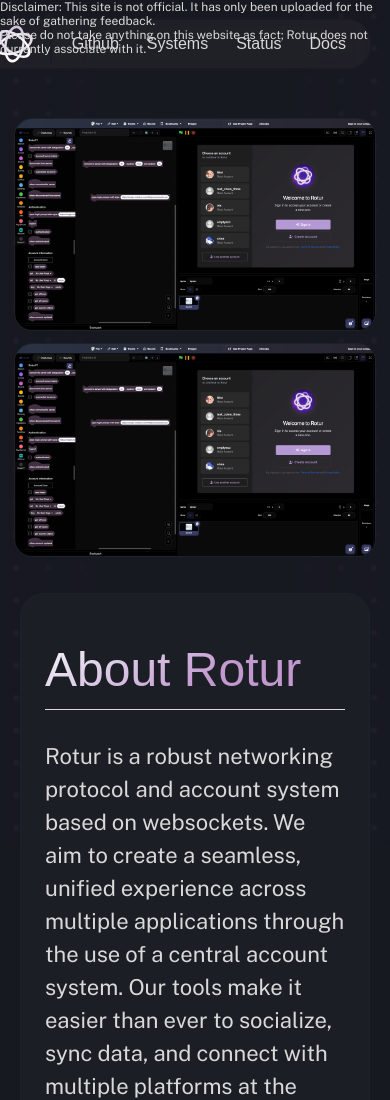
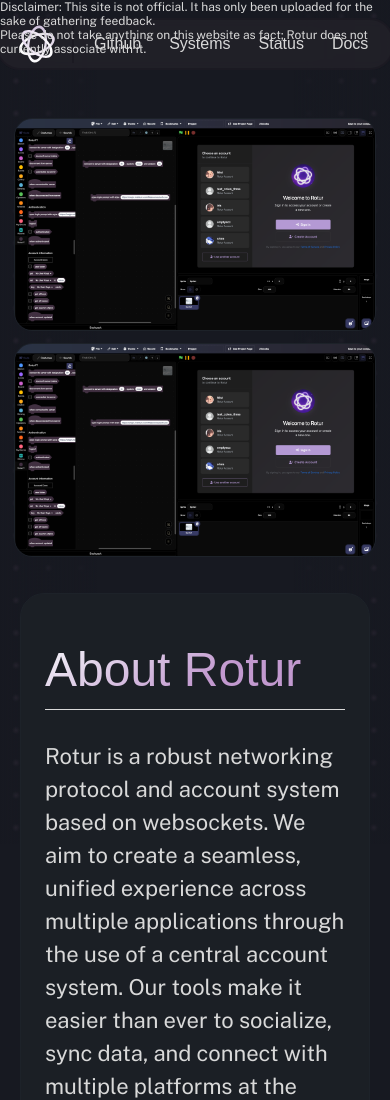
Before and after one commit to iris-websites/rotur-web-test, a plain HTML site: page index.html in a window 390 px wide. Shown: the top 1100 px of the page. Drawn offline with nearby package versions, Linux system fonts and the light colour scheme; a web font is replaced by a local one.

Commit message:
make website flufi-compatible

```diff
--- a/index.html
+++ b/index.html
@@ -77,6 +77,7 @@
 </template>
 
 <body>
+  <div id="header-wrapper">
     <div id="header" class="row">
       <img src="assets/branding/rotur-logo.svg" id="logo">
       <div class="vrule"></div>
@@ -92,6 +93,7 @@
       <a href="https://docs.rotur.dev/" class="tab">
         <p>Docs</p>
       </a>
+    </div>
   </div>
 
   <div class="body" style="position: fixed; font-size: 12px; z-index: 9999;">
--- a/style.css
+++ b/style.css
@@ -14,7 +14,7 @@
   --max-width: 900px;
 }
 
-/* stolen from some poor fucker on codepen */
+/* possibly temporary, doesn't work as intended */
 #backdrop {
   width: 100%;
   height: 100%;
@@ -406,9 +406,6 @@
 }
 
 #header {
-  position: fixed;
-  top: 18px;
-  right: 18px;
   background-color: var(--header);
   border: var(--header-border) 2px solid;
   border-radius: 24px;
@@ -418,7 +415,6 @@
   height: 48px;
   padding: 0px 12px 0px 20px;
   overflow: hidden;
-  z-index: 999;
   backdrop-filter: blur(4px);
 }
 
@@ -486,6 +482,13 @@
 }
 
 @media screen and (min-width: 850px) {
+  #header-wrapper {
+    position: fixed;
+    top: 18px;
+    right: 18px;
+    z-index: 999;
+  }
+
   .feature-item:hover {
     box-sizing: border-box;
     background-color: var(--secondary);
@@ -523,6 +526,16 @@
 }
 
 @media screen and (max-width: 850px) {
+  #header-wrapper {
+    position: fixed;
+    top: 18px;
+    width: 100vw;
+    display: flex;
+    flex-direction: column;
+    align-items: center;
+    z-index: 999;
+  }
+
   #team-cards {
     width: auto;
     min-width: 250px;
@@ -576,12 +589,15 @@
   #wrapper-try {
     top: -30px;
     height: 300px;
+
     &>p {
       max-width: 80vw;
       text-align: center;
     }
+
     &>.row {
       flex-direction: column;
+
       &>* {
         text-align: center;
       }
```
Lines whose indentation alone changed are shown as unchanged.
